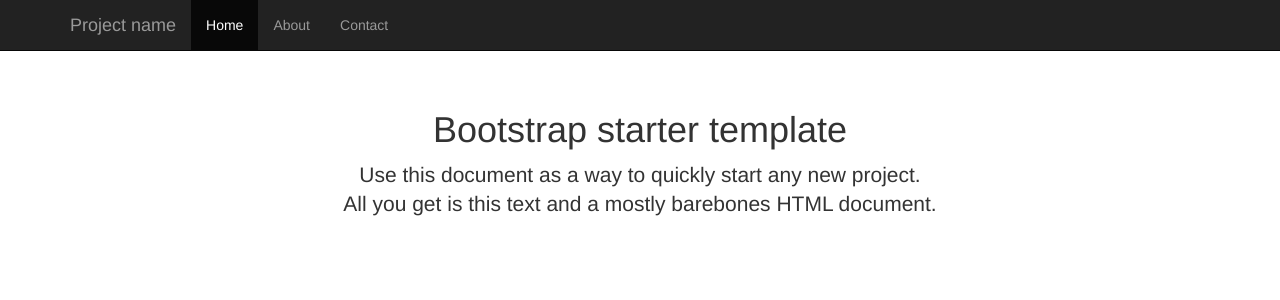
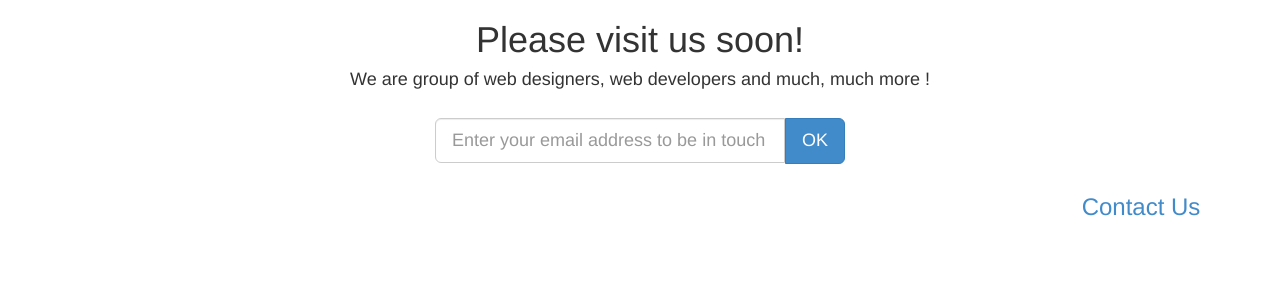
Before and after one commit to Fajkowsky/ForWhile-homepage, a Django app: page / in a window 1280 px wide. Shown: the top 300 px of the page. Run offline with Django 3.2, Linux system fonts and the light colour scheme.

Commit message:
[frontpage] change welcome page

```diff
--- a/templates/base.html
+++ b/templates/base.html
@@ -11,47 +11,38 @@
 
     <!-- Bootstrap core CSS -->
     <link href="{% static 'css/bootstrap.min.css' %}" rel="stylesheet">
-    <style>
-	body {
-	   padding-top: 50px;
-	}
-	  .starter-template {
-	  padding: 40px 15px;
-	  text-align: center;
-	}
-    </style>
+    <link href="{% static 'css/style.css' %}" rel="stylesheet">
 
   </head>
 
   <body>
 
-    <div class="navbar navbar-inverse navbar-fixed-top">
-      <div class="container">
-        <div class="navbar-header">
-          <button type="button" class="navbar-toggle" data-toggle="collapse" data-target=".navbar-collapse">
-            <span class="icon-bar"></span>
-            <span class="icon-bar"></span>
-            <span class="icon-bar"></span>
-          </button>
-          <a class="navbar-brand" href="#">Project name</a>
-        </div>
-        <div class="collapse navbar-collapse">
-          <ul class="nav navbar-nav">
-            <li class="active"><a href="#">Home</a></li>
-            <li><a href="#about">About</a></li>
-            <li><a href="#contact">Contact</a></li>
-          </ul>
-        </div><!--/.nav-collapse -->
-      </div>
-    </div>
+    <div class="container-full">
 
-    <div class="container">
+        <div class="row">
+          <div class="col-lg-12 text-center v-center">
+            <h1>Please visit us soon!</h1>
+            <h4>We are group of web designers, web developers and much, much more ! </h4>
+          </div>
+        </div> <!-- /row -->
 
-      <div class="starter-template">
-        <h1>Bootstrap starter template</h1>
-        <p class="lead">Use this document as a way to quickly start any new project.<br> All you get is this text and a mostly barebones HTML document.</p>
-      </div>
+        <div class="row">
+          <div class="col-lg-12 text-center v-center" style="font-size:39pt;">
+            <form class="col-lg-12">
+              <div class="input-group" style="width:410px;text-align:center;margin:0 auto;">
+                <input type="text" class="form-control input-lg" title="Don't worry. We hate spam, and will not share your email with anyone." placeholder="Enter your email address to be in touch">
+                <span class="input-group-btn"><button class="btn btn-lg btn-primary" type="button">OK</button></span>
+              </div>
+            </form>
+          </div>
+        </div> <!-- /row -->
 
-    </div><!-- /.container -->
+  </div> <!-- /container full -->
+
+  <div id="footer">
+  <div class="foot">
+    <a href="www.forwhile.eu"><h3 class="col-md-2 col-md-offset-10">Contact Us</h3></a>
+  </div>
+</div> <!-- /footer -->
   </body>
 </html>
```
